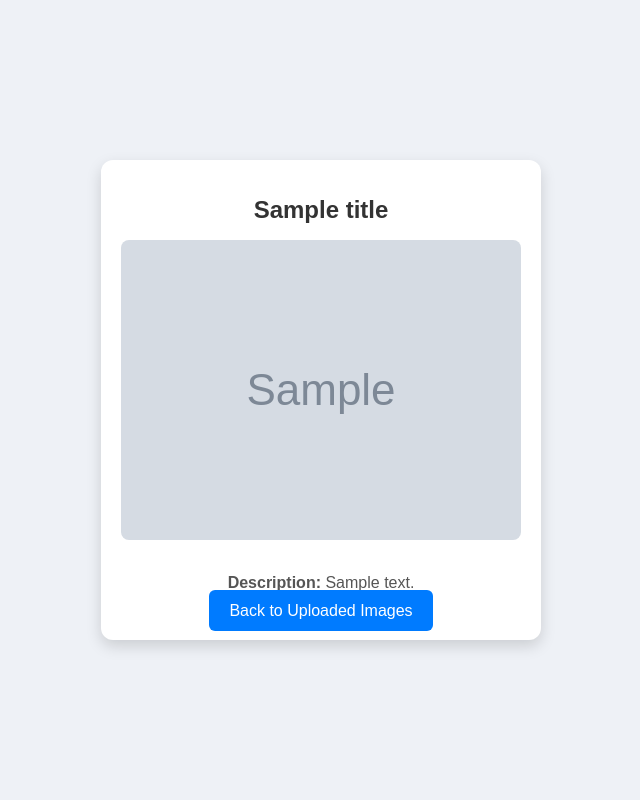
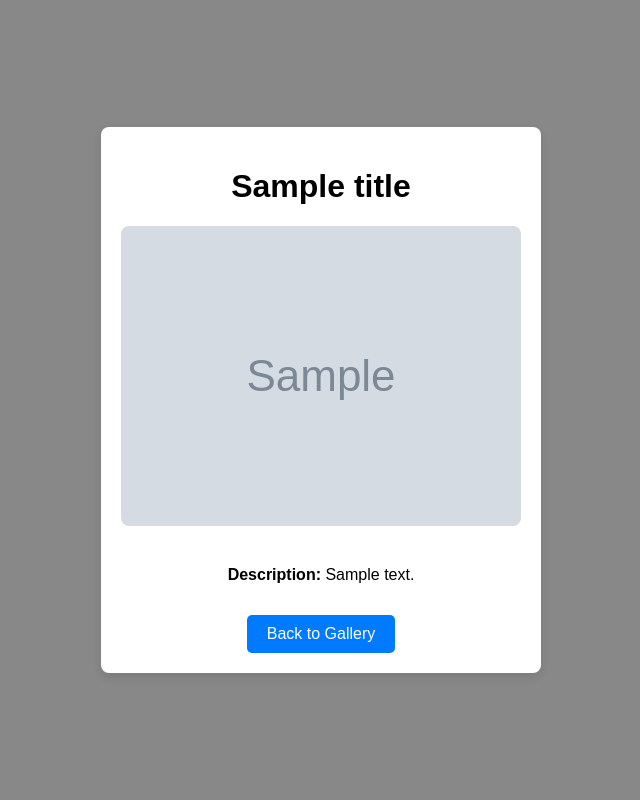
Before and after one commit to gallayagnesh/nithish-geminiai-cndassignment-2, a Flask app: template templates/view.html in a window 1280 px wide. Shown: the whole page, without its empty margins (319-959 px from the left). Run offline with Flask 3, Linux system fonts and the light colour scheme; the template is opened without the code that fills it: most values are stand-ins (such as "Sample title", 1, 10 or a date in 2020); grey boxes marked "Sample" are stand-in pictures; parts of the project's set-up code (start-up, migrations or seed data) failed here and were passed over.

Commit message:
Update view.html

```diff
--- a/templates/view.html
+++ b/templates/view.html
@@ -7,7 +7,7 @@
     <style>
         body {
             font-family: Arial, sans-serif;
-            background-color: #eef1f6;
+            background-color: {{ bg_color }};
             display: flex;
             justify-content: center;
             align-items: center;
@@ -18,8 +18,8 @@
         .container {
             background: white;
             padding: 20px;
-            border-radius: 12px;
-            box-shadow: 0 6px 15px rgba(0, 0, 0, 0.15);
+            border-radius: 8px;
+            box-shadow: 0 4px 10px rgba(0, 0, 0, 0.1);
             text-align: center;
             max-width: 600px;
         }
@@ -29,26 +29,16 @@
             margin-bottom: 20px;
             border-radius: 8px;
         }
-        h1 {
-            font-size: 24px;
-            color: #333;
-        }
-        p {
-            font-size: 16px;
-            color: #555;
-            margin: 10px 0;
-        }
         .back-button {
             margin-top: 15px;
-            padding: 12px 20px;
+            padding: 10px 20px;
             background-color: #007bff;
             color: white;
             border: none;
-            border-radius: 6px;
+            border-radius: 5px;
             cursor: pointer;
             text-decoration: none;
-            font-size: 16px;
-            transition: background 0.3s ease;
+            display: inline-block;
         }
         .back-button:hover {
             background-color: #0056b3;
@@ -60,7 +50,7 @@
         <h1>{{ title }}</h1>
         <img src="{{ image_url }}" alt="Uploaded Image">
         <p><strong>Description:</strong> {{ description }}</p>
-        <a href="/" class="back-button">Back to Uploaded Images</a>
+        <a href="/" class="back-button">Back to Gallery</a>
     </div>
 </body>
 </html>
```
